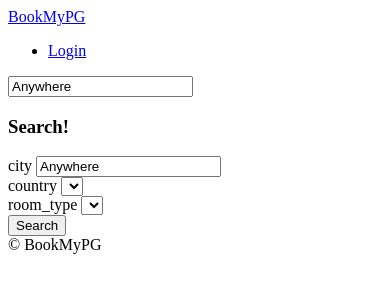
After one commit to jiteshjitsun/bookmypg, a Django app: page /rooms/search/ in a window 390 px wide. The commit adds this page. Shown: the top 300 px of the page. Run offline with Django 4.2, Linux system fonts and the light colour scheme; data that the repository does not hold is empty.

```diff
--- a/config/settings.py
+++ b/config/settings.py
@@ -24,9 +24,9 @@ print(os.path.join(BASE_DIR, "uploads"))
 SECRET_KEY = 'django-insecure-#ozmgb_(6%_1lpsftql0ubp!-q%mhxegf$yzboy@r*6^!!b4p3'
 
 # SECURITY WARNING: don't run with debug turned on in production!
-DEBUG = False
+DEBUG = True
 
-ALLOWED_HOSTS = ["*"]
+ALLOWED_HOSTS = []
 
 
 # Application definition
--- a/rooms/urls.py
+++ b/rooms/urls.py
@@ -4,5 +4,6 @@ from . import views
 app_name = "rooms"
 
 urlpatterns = [
-    path("<int:pk>", views.room_detail, name="detail"),
+    path("<int:pk>", views.RoomDetail.as_view(), name="detail"),
+    path("search/", views.search, name="search"),
 ]
--- a/rooms/views.py
+++ b/rooms/views.py
@@ -1,10 +1,11 @@
 # from math import ceil
-from django.urls import reverse
+# from django.urls import reverse
 from django.shortcuts import render, redirect
-from django.http import Http404
+# from django.http import Http404
 # from django.core.paginator import Paginator, EmptyPage
 from . import models
-from django.views.generic import ListView
+from django.views.generic import ListView, DetailView
+from django_countries import countries
 
 # Create your views here.
 
@@ -58,11 +59,29 @@ class HomeView(ListView):
     context_object_name = "rooms"
 
 
-def room_detail(request, pk):
-    try:
-        room = models.Room.objects.get(pk=pk)
-        return render(request, "rooms/details.html", {
-            "room": room,
-        })
-    except models.Room.DoesNotExist:
-        raise Http404
+# def room_detail(request, pk):
+#     try:
+#         room = models.Room.objects.get(pk=pk)
+#         return render(request, "rooms/details.html", {
+#             "room": room,
+#         })
+#     except models.Room.DoesNotExist:
+#         raise Http404
+
+
+class RoomDetail(DetailView):
+
+    """ DetailView definition """
+
+    model = models.Room
+
+
+def search(request):
+    city = request.GET.get("city", "anywhere")
+    city = str.capitalize(city)
+    room_type = models.RoomType.objects.all()
+    return render(request, "rooms/search.html", {
+        "city": city,
+        "countries": countries,
+        "room_types": room_type,
+    })
--- a/templates/404.html
+++ b/templates/404.html
@@ -1,8 +1,8 @@
 {% extends "base.html"  %}
 
-{% block page_name %}
-    Home
-{% endblock page_name %}
+{% block page_title %}
+    Not Found
+{% endblock page_title %}
 
 {% block content %}
     <h1>Go back dear 🖤</h1>
--- a/templates/base.html
+++ b/templates/base.html
@@ -4,13 +4,20 @@
     <meta charset="UTF-8">
     <meta http-equiv="X-UA-Compatible" content="IE=edge">
     <meta name="viewport" content="width=device-width, initial-scale=1.0">
-    <title>{% block page_name %}{% endblock page_name %}| Book My PG</title>
+    <title>{% block page_title %}{% endblock page_title %}| Book My PG</title>
 </head>
 <body>
 
-    {% include "partials/header.html" %}
+    <header>
+        {% include "partials/nav.html" %}
+        {% block search-bar %}
+            <form method="get" action="{% url "rooms:search" %}">
+                <input type="text" value="{{city}}" placeholder="search by city" name="city" id="">
+            </form>
+        {% endblock search-bar %}
+    </header>
 
-        {% block content %}{% endblock content %}
+    {% block content %}{% endblock content %}
 
     {% include "partials/footer.html" %}
 </body>
--- a/templates/partials/header.html
+++ /dev/null
@@ -1,6 +0,0 @@
-<header>
-    <a href="{% url "core:home" %}">BookMyPG</a>
-    <ul>
-        <li><a href="#">Login</a></li>
-    </ul>
-</header>
--- /dev/null
+++ b/templates/partials/nav.html
@@ -0,0 +1,5 @@
+
+<a href="{% url "core:home" %}">BookMyPG</a>
+<ul>
+    <li><a href="#">Login</a></li>
+</ul>
--- a/templates/rooms/details.html
+++ b/templates/rooms/room_detail.html
@@ -1,8 +1,8 @@
 {% extends "base.html"  %}
 
-{% block page_name %}
-    Home
-{% endblock page_name %}
+{% block page_title %}
+    {{room.name}}
+{% endblock page_title %}
 
 {% block content %}
 
--- a/templates/rooms/room_list.html
+++ b/templates/rooms/room_list.html
@@ -1,8 +1,8 @@
 {% extends "base.html"  %}
 
-{% block page_name %}
+{% block page_title %}
     Home
-{% endblock page_name %}
+{% endblock page_title %}
 
 {% block content %}
 
--- /dev/null
+++ b/templates/rooms/search.html
@@ -0,0 +1,41 @@
+{% extends "base.html" %}
+
+{% block page_title %}
+    Search
+{% endblock page_title %}
+
+{% block content %}
+
+    <h3>Search!</h3>
+
+    <form action="{% url "rooms:search" %}" method="get">
+        <div>
+            <label for="city">city</label>
+            <input type="text" value="{{city}}" name="city" placeholder="seach by city" id="city">
+
+        </div>
+
+
+        <div>
+            <label for="country">country</label>
+            <select name="country" id="country">
+                {% for country in countries %}
+                    <option value="{{country.code}}">{{country.name}}</option>
+                {% endfor %}
+            </select>
+        </div>
+
+        <div>
+            <label for="room_type">room_type</label>
+            <select name="room_type" id="room_type">
+                {% for room_type in room_types %}
+                    <option value="{{room_type.id}}">{{room_type.name}}</option>
+                {% endfor %}
+            </select>
+        </div>
+
+        <button>Search</button>
+</form>
+
+
+{% endblock content %}
```
